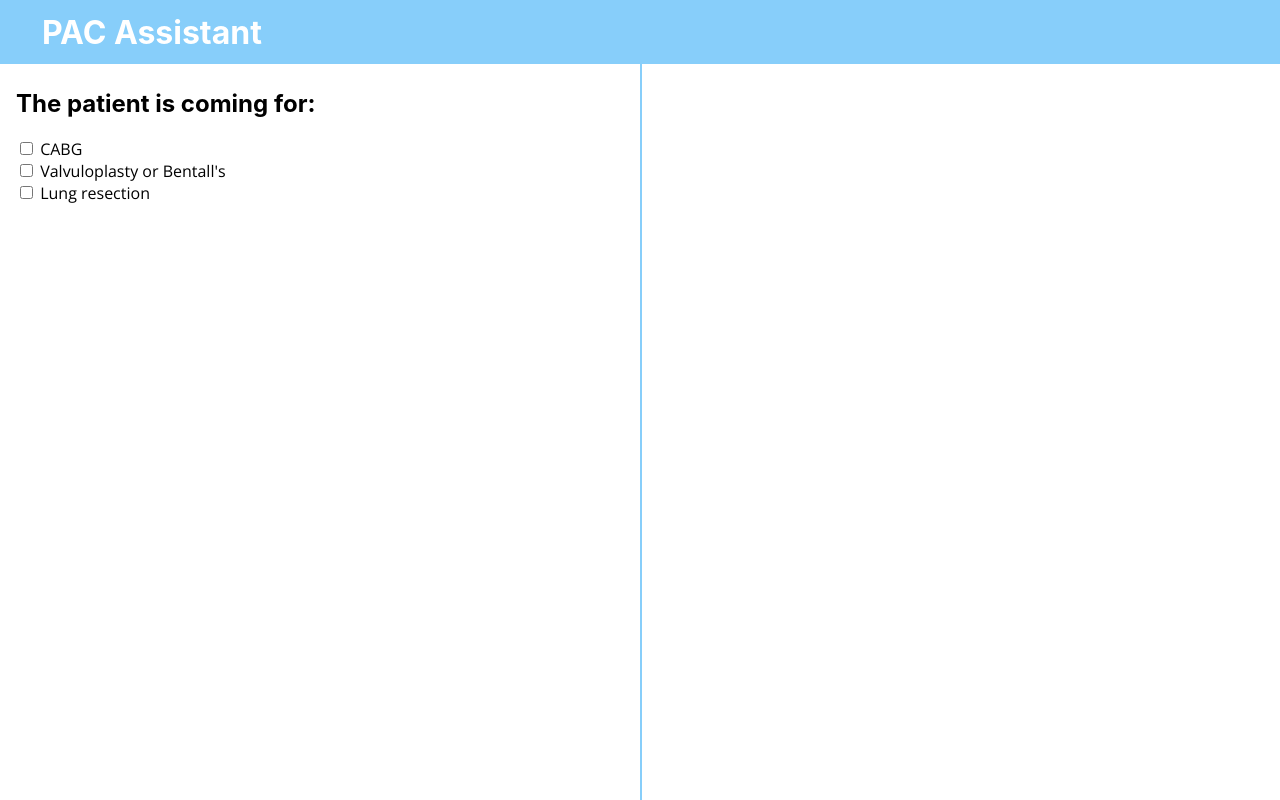
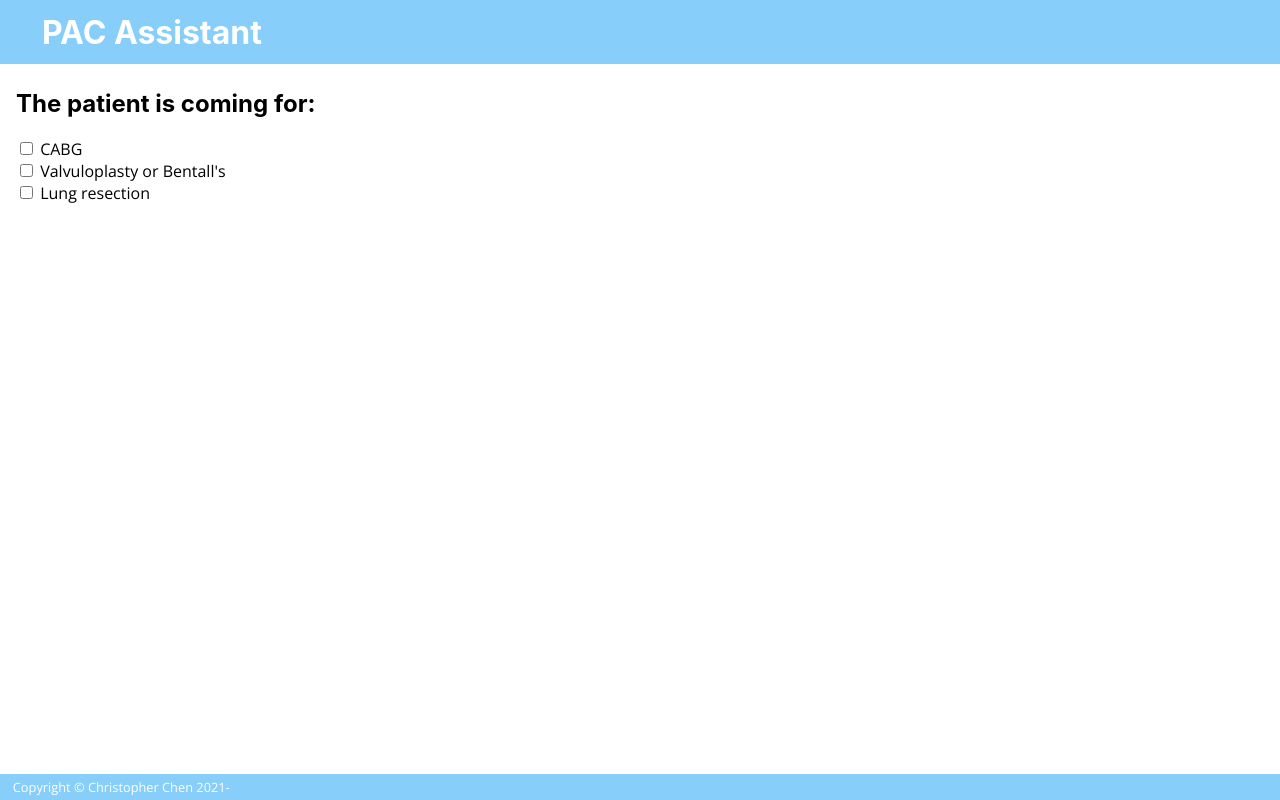
Before and after one commit to newageoflight/pacassistant, a Svelte app: page / in a window 1280 px wide. Built offline with nearby package versions, Linux system fonts and the light colour scheme; some icons are missing.

Commit message:
Adds copyright notice

```diff
--- a/src/App.svelte
+++ b/src/App.svelte
@@ -78,8 +78,8 @@
     {/if}
   </div>
 
-  <div class="requirements">
-    {#if selectedOps.length > 0}
+  {#if selectedOps.length > 0}
+    <div class="requirements">
       <h2>Investigations required:</h2>
       <ul>
         {#each Object.keys(nonConditionedItems) as wuItem}
@@ -89,8 +89,12 @@
           <li>{wuItem}</li>
         {/each}
       </ul>
-    {/if}
-  </div>
+    </div>
+  {/if}
+
+  <footer>
+    Copyright &copy; Christopher Chen 2021-
+  </footer>
 </main>
 
 <style lang='scss'>
@@ -116,12 +120,13 @@
     main {
       display: grid;
       grid-template-columns: 1fr 1fr;
-      grid-template-rows: 4em 1fr;
+      grid-template-rows: 4em 1fr calc(1rem + 10px);
       gap: 0px 0px;
       grid-auto-flow: row;
       grid-template-areas:
         "header header"
-        "checklist requirements";
+        "checklist requirements"
+        "footer footer";
       height: 100vh;
     }
   }
@@ -146,6 +151,17 @@
     padding: 0 1rem;
   }
 
+  footer {
+    grid-area: footer;
+    display: flex;
+    flex-direction: row;
+    align-items: center;
+    padding: 5px 1em;
+    background-color: #87cefa;
+    color: white;
+    font-size: 0.8rem;
+  }
+
   h1, h2, h3 {
     font-family: -apple-system, BlinkMacSystemFont, 'Segoe UI', Roboto, Oxygen, Ubuntu, Cantarell, 'Open Sans', 'Helvetica Neue', sans-serif;
   }
```
